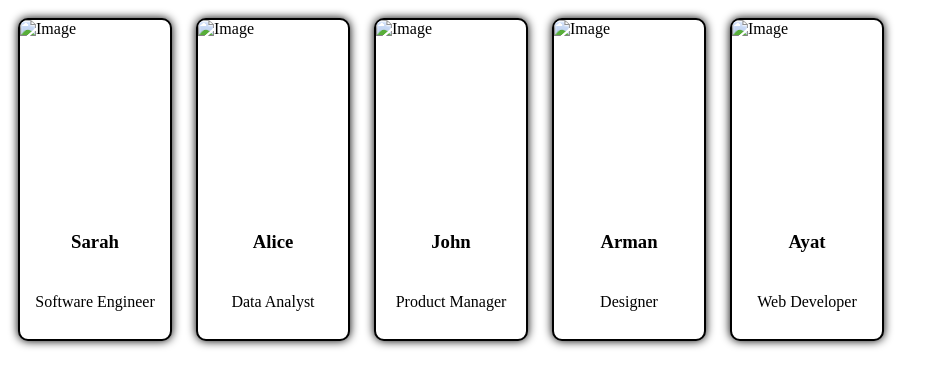
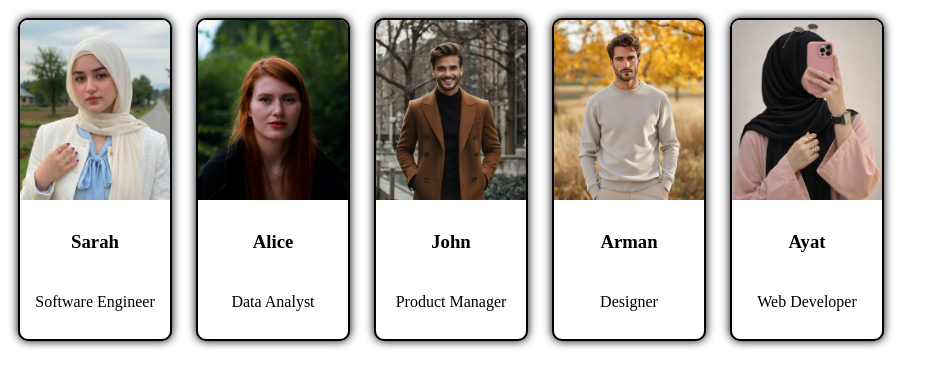
Before and after one commit to mohdnadeemquamar/Card-Hover-Effect, a plain HTML site: page index.html in a window 1280 px wide. Shown: the whole page, without its empty margins (0-943 px from the left). Drawn offline with Linux system fonts and the light colour scheme.

Commit message:
Fix image paths and HTML structure in index.html
Updated image paths to use '/assets/' directory and corrected HTML formatting.

```diff
--- a/index.html
+++ b/index.html
@@ -8,35 +8,35 @@
 </head>
 <body>
     <div class="card">
-        <img src="/src/1.jpg" alt="Image">
+        <img src="/assets/1.jpg" alt="Image">
         <div class="description">
         <h3>Sarah</h3>
         <p>Software Engineer</p>
         </div>
     </div>
     <div class="card">
-        <img src="/src/2.jpg" alt="Image">
+        <img src="/assets/2.jpg" alt="Image">
         <div class="description">
         <h3>Alice</h3>
         <p>Data Analyst</p>
         </div>
     </div>
      <div class="card">
-        <img src="/src/3.jpg" alt="Image">
+        <img src="/assets/3.jpg" alt="Image">
         <div class="description">
         <h3>John</h3>
         <p>Product Manager</p>
         </div>
     </div>
      <div class="card">
-        <img src="/src/4.jpg" alt="Image">
+        <img src="/assets/4.jpg" alt="Image">
         <div class="description">
         <h3>Arman</h3>
         <p>Designer</p>
         </div>
     </div>
      <div class="card">
-        <img src="/src/5.jpg" alt="Image">
+        <img src="/assets/5.jpg" alt="Image">
         <div class="description">
         <h3>Ayat</h3>
         <p>Web Developer</p>
```
